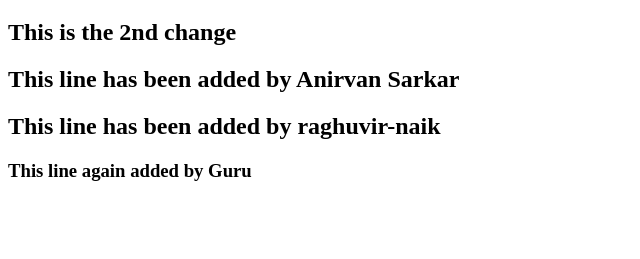
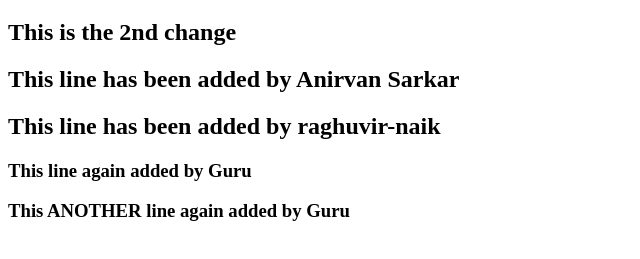
Before and after one commit to gurubbc/MyWebApp100, a plain HTML site: page MyWebApp100/WebContent/index.html in a window 1280 px wide. Shown: the part 61-320 px from the top of the page, without its empty margins (0-640 px from the left). Drawn offline with Linux system fonts and the light colour scheme.

Commit message:
Another line Guru

```diff
--- a/MyWebApp100/WebContent/index.html
+++ b/MyWebApp100/WebContent/index.html
@@ -10,6 +10,7 @@
 <h2>This line has been added by Anirvan Sarkar </h2>
 <h2>This line has been added by raghuvir-naik</h2>
 <h3> This line again added by Guru</h3>
+<h3> This ANOTHER line again added by Guru</h3>
 
 </body>
 </html>
```
